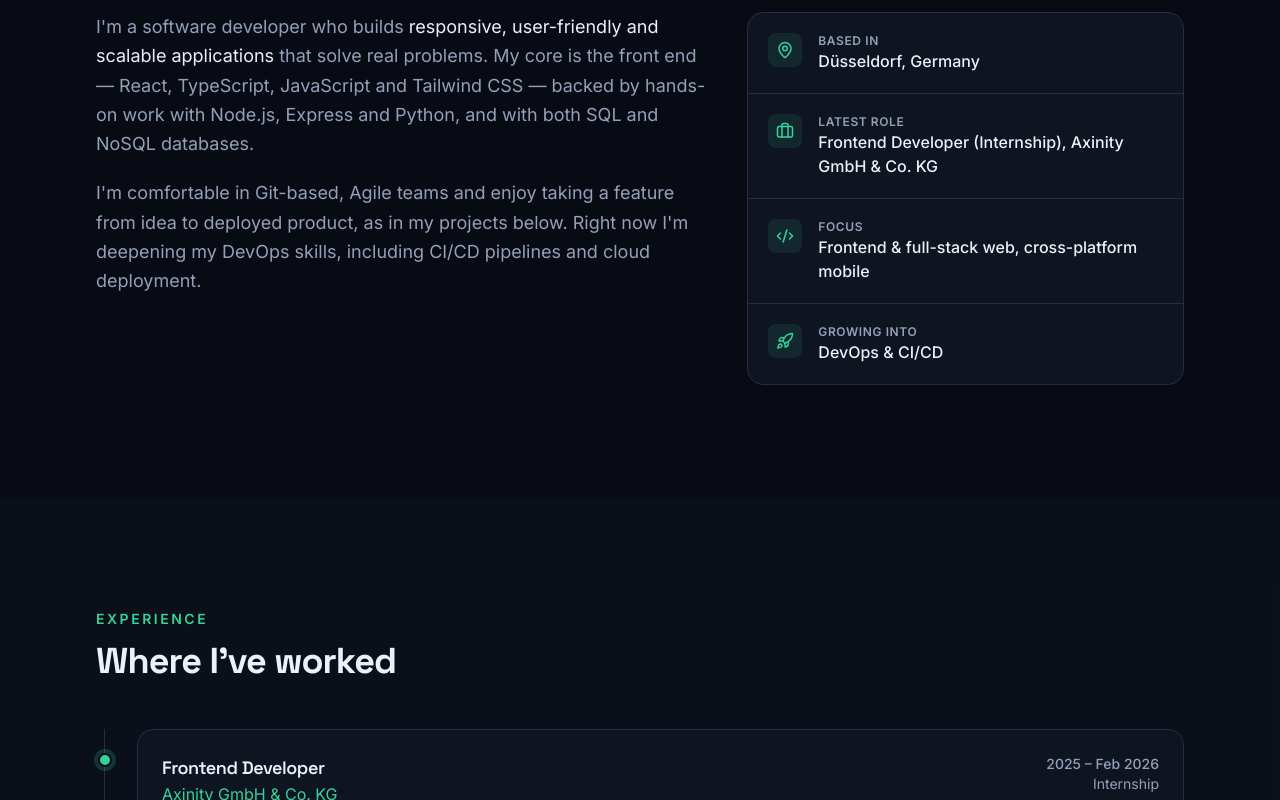
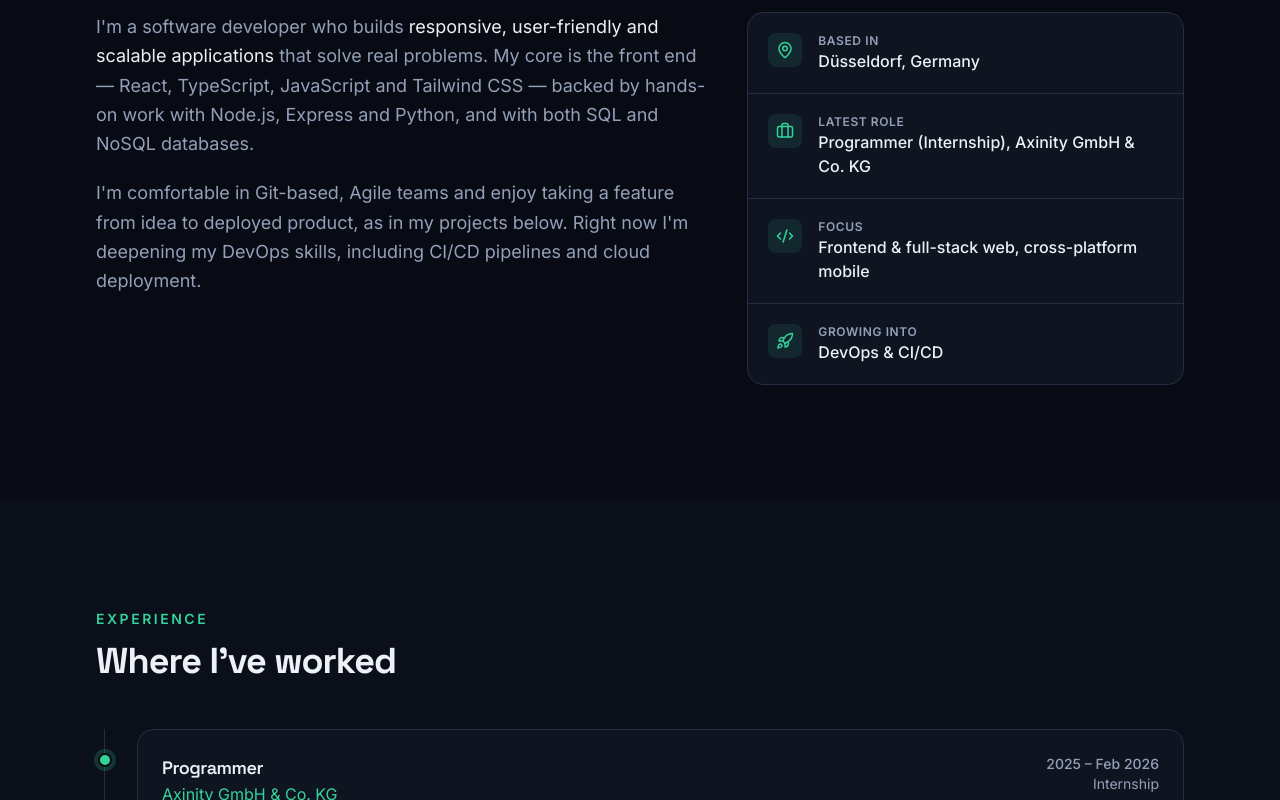
Before and after one commit to ODIRAA-git/ODIRAA_PORTFOLIO, a React (Vite) app: page / in a window 1280 px wide. Shown: the part 940-1740 px from the top of the page. Built offline with nearby package versions, Linux system fonts and the light colour scheme.

Commit message:
Update Axinity role title to Programmer

```diff
--- a/web/src/data.js
+++ b/web/src/data.js
@@ -18,7 +18,7 @@ export const profile = {
 
 export const experience = [
   {
-    role: "Frontend Developer",
+    role: "Programmer",
     company: "Axinity GmbH & Co. KG",
     type: "Internship",
     period: "2025 – Feb 2026",
```
